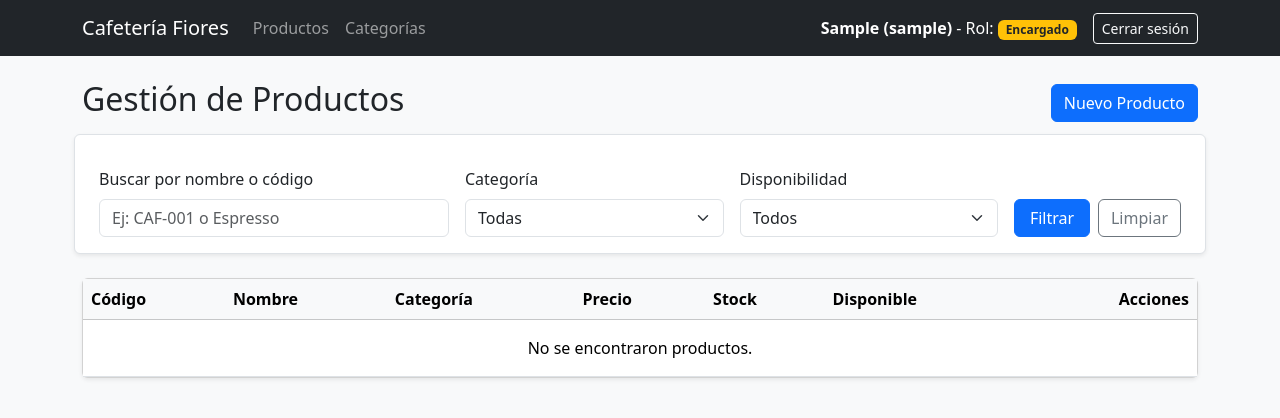
After one commit to TomasZTL/Prueba_BackendN3, a Django app: page /gestion/productos/ in a window 1280 px wide. The commit adds this page. Shown: the top 418 px of the page. Run offline with Django 5.2, Linux system fonts and the light colour scheme; the visitor is signed in with stand-in values (Sample User, id 1); data that the repository does not hold is empty.

Commit message:
[NO-IA] RF-04 Gestion del catalogo y prompts IA RF1,2 Y 3.

```diff
--- a/cafeteria/templates/cafeteria/base.html
+++ b/cafeteria/templates/cafeteria/base.html
@@ -18,7 +18,10 @@
                 <ul class="navbar-nav me-auto mb-2 mb-lg-0">
                     {% if user.is_staff %}
                     <li class="nav-item">
-                        <a class="nav-link" href="{% url 'panel_encargado' %}">Panel Encargado</a>
+                        <a class="nav-link" href="{% url 'producto_lista' %}">Productos</a>
+                    </li>
+                    <li class="nav-item">
+                        <a class="nav-link" href="{% url 'categoria_lista' %}">Categorías</a>
                     </li>
                     {% else %}
                     <li class="nav-item">
--- /dev/null
+++ b/cafeteria/templates/cafeteria/producto_lista.html
@@ -0,0 +1,84 @@
+{% extends 'cafeteria/base.html' %}
+{% load moneda %}
+
+{% block content %}
+<div class="d-flex justify-content-between align-items-center mb-4">
+    <h2>Gestión de Productos</h2>
+    <a href="{% url 'producto_crear' %}" class="btn btn-primary">Nuevo Producto</a>
+</div>
+
+<form method="get" class="row g-3 mb-4 bg-white p-3 rounded shadow-sm border">
+    <div class="col-md-4">
+        <label for="q" class="form-label">Buscar por nombre o código</label>
+        <input type="text" name="q" id="q" class="form-control" placeholder="Ej: CAF-001 o Espresso" value="{{ q }}">
+    </div>
+    <div class="col-md-3">
+        <label for="categoria" class="form-label">Categoría</label>
+        <select name="categoria" id="categoria" class="form-select">
+            <option value="">Todas</option>
+            {% for cat in categorias %}
+            <option value="{{ cat.id }}" {% if categoria_seleccionada == cat.id|stringformat:"s" %}selected{% endif %}>
+                {{ cat.nombre }}
+            </option>
+            {% endfor %}
+        </select>
+    </div>
+    <div class="col-md-3">
+        <label for="disponible" class="form-label">Disponibilidad</label>
+        <select name="disponible" id="disponible" class="form-select">
+            <option value="">Todos</option>
+            <option value="1" {% if disponible_seleccionado == '1' %}selected{% endif %}>Disponibles</option>
+            <option value="0" {% if disponible_seleccionado == '0' %}selected{% endif %}>No disponibles</option>
+        </select>
+    </div>
+    <div class="col-md-2 d-flex align-items-end gap-2">
+        <button type="submit" class="btn btn-primary w-100">Filtrar</button>
+        <a href="{% url 'producto_lista' %}" class="btn btn-outline-secondary">Limpiar</a>
+    </div>
+</form>
+
+<div class="card shadow-sm">
+    <div class="table-responsive">
+        <table class="table table-hover align-middle mb-0">
+            <thead class="table-light">
+                <tr>
+                    <th>Código</th>
+                    <th>Nombre</th>
+                    <th>Categoría</th>
+                    <th>Precio</th>
+                    <th>Stock</th>
+                    <th>Disponible</th>
+                    <th class="text-end">Acciones</th>
+                </tr>
+            </thead>
+            <tbody>
+                {% for prod in productos %}
+                <tr>
+                    <td><code>{{ prod.codigo }}</code></td>
+                    <td class="fw-semibold">{{ prod.nombre }}</td>
+                    <td>{{ prod.categoria.nombre }}</td>
+                    <td>{{ prod.precio|clp }}</td>
+                    <td>{{ prod.stock }}</td>
+                    <td>
+                        {% if prod.disponible %}
+                        <span class="badge bg-success">Sí</span>
+                        {% else %}
+                        <span class="badge bg-secondary">No</span>
+                        {% endif %}
+                    </td>
+                    <td class="text-end">
+                        <a href="{% url 'producto_detalle' prod.pk %}" class="btn btn-sm btn-outline-info">Ver</a>
+                        <a href="{% url 'producto_editar' prod.pk %}" class="btn btn-sm btn-outline-primary">Editar</a>
+                        <a href="{% url 'producto_eliminar' prod.pk %}" class="btn btn-sm btn-outline-danger">Eliminar</a>
+                    </td>
+                </tr>
+                {% empty %}
+                <tr>
+                    <td colspan="7" class="text-center py-3">No se encontraron productos.</td>
+                </tr>
+                {% endfor %}
+            </tbody>
+        </table>
+    </div>
+</div>
+{% endblock %}
--- a/cafeteria/urls.py
+++ b/cafeteria/urls.py
@@ -7,4 +7,14 @@ urlpatterns = [
     path('logout/', views.logout_view, name='logout'),
     path('catalogo/', views.catalogo, name='catalogo'),
     path('gestion/', views.panel_encargado, name='panel_encargado'),
+    path('gestion/categorias/', views.categoria_lista, name='categoria_lista'),
+    path('gestion/categorias/nueva/', views.categoria_crear, name='categoria_crear'),
+    path('gestion/categorias/<int:pk>/', views.categoria_detalle, name='categoria_detalle'),
+    path('gestion/categorias/<int:pk>/editar/', views.categoria_editar, name='categoria_editar'),
+    path('gestion/categorias/<int:pk>/eliminar/', views.categoria_eliminar, name='categoria_eliminar'),
+    path('gestion/productos/', views.producto_lista, name='producto_lista'),
+    path('gestion/productos/nuevo/', views.producto_crear, name='producto_crear'),
+    path('gestion/productos/<int:pk>/', views.producto_detalle, name='producto_detalle'),
+    path('gestion/productos/<int:pk>/editar/', views.producto_editar, name='producto_editar'),
+    path('gestion/productos/<int:pk>/eliminar/', views.producto_eliminar, name='producto_eliminar'),
 ]
--- a/cafeteria/views.py
+++ b/cafeteria/views.py
@@ -1,10 +1,12 @@
-from django.shortcuts import render, redirect
+from django.shortcuts import render, redirect, get_object_or_404
 from django.contrib.auth import authenticate, login, logout
 from django.contrib.auth.decorators import login_required
 from django.contrib import messages
 from django.core.exceptions import PermissionDenied
+from django.db.models import Q, ProtectedError
 from functools import wraps
 from .models import Categoria, Producto
+from .forms import CategoriaForm, ProductoForm
 
 
 def solo_encargado(view_func):
@@ -53,7 +55,7 @@ def logout_view(request):
 @login_required
 def inicio(request):
     if request.user.is_staff:
-        return redirect('panel_encargado')
+        return redirect('producto_lista')
     return redirect('catalogo')
 
 
@@ -82,4 +84,141 @@ def catalogo(request):
 
 @solo_encargado
 def panel_encargado(request):
-    return render(request, 'cafeteria/panel_encargado.html')
+    return redirect('producto_lista')
+
+
+@solo_encargado
+def categoria_lista(request):
+    categorias = Categoria.objects.all().order_by('nombre')
+    return render(request, 'cafeteria/categoria_lista.html', {'categorias': categorias})
+
+
+@solo_encargado
+def categoria_detalle(request, pk):
+    categoria = get_object_or_404(Categoria, pk=pk)
+    productos = categoria.productos.all().order_by('codigo')
+    return render(request, 'cafeteria/categoria_detalle.html', {'categoria': categoria, 'productos': productos})
+
+
+@solo_encargado
+def categoria_crear(request):
+    if request.method == 'POST':
+        form = CategoriaForm(request.POST)
+        if form.is_valid():
+            form.save()
+            messages.success(request, 'Categoría creada correctamente.')
+            return redirect('categoria_lista')
+        else:
+            messages.error(request, 'Corrige los errores del formulario.')
+    else:
+        form = CategoriaForm()
+    return render(request, 'cafeteria/categoria_form.html', {'form': form, 'titulo': 'Nueva Categoría'})
+
+
+@solo_encargado
+def categoria_editar(request, pk):
+    categoria = get_object_or_404(Categoria, pk=pk)
+    if request.method == 'POST':
+        form = CategoriaForm(request.POST, instance=categoria)
+        if form.is_valid():
+            form.save()
+            messages.success(request, 'Categoría actualizada correctamente.')
+            return redirect('categoria_lista')
+        else:
+            messages.error(request, 'Corrige los errores del formulario.')
+    else:
+        form = CategoriaForm(instance=categoria)
+    return render(request, 'cafeteria/categoria_form.html', {'form': form, 'titulo': 'Editar Categoría'})
+
+
+@solo_encargado
+def categoria_eliminar(request, pk):
+    categoria = get_object_or_404(Categoria, pk=pk)
+    if request.method == 'POST':
+        try:
+            categoria.delete()
+            messages.success(request, 'Categoría eliminada correctamente.')
+        except ProtectedError:
+            messages.error(request, 'No se puede eliminar la categoría porque tiene productos asociados.')
+        return redirect('categoria_lista')
+    return render(request, 'cafeteria/categoria_confirmar_eliminar.html', {'categoria': categoria})
+
+
+@solo_encargado
+def producto_lista(request):
+    categorias = Categoria.objects.all().order_by('nombre')
+    productos = Producto.objects.select_related('categoria').all().order_by('codigo')
+
+    q = request.GET.get('q', '').strip()
+    categoria_id = request.GET.get('categoria', '').strip()
+    disponible = request.GET.get('disponible', '').strip()
+
+    if q:
+        productos = productos.filter(Q(nombre__icontains=q) | Q(codigo__icontains=q))
+
+    if categoria_id:
+        productos = productos.filter(categoria_id=categoria_id)
+
+    if disponible == '1':
+        productos = productos.filter(disponible=True)
+    elif disponible == '0':
+        productos = productos.filter(disponible=False)
+
+    context = {
+        'productos': productos,
+        'categorias': categorias,
+        'q': q,
+        'categoria_seleccionada': categoria_id,
+        'disponible_seleccionado': disponible,
+    }
+    return render(request, 'cafeteria/producto_lista.html', context)
+
+
+@solo_encargado
+def producto_detalle(request, pk):
+    producto = get_object_or_404(Producto, pk=pk)
+    return render(request, 'cafeteria/producto_detalle.html', {'producto': producto})
+
+
+@solo_encargado
+def producto_crear(request):
+    if request.method == 'POST':
+        form = ProductoForm(request.POST)
+        if form.is_valid():
+            form.save()
+            messages.success(request, 'Producto creado correctamente.')
+            return redirect('producto_lista')
+        else:
+            messages.error(request, 'Corrige los errores del formulario.')
+    else:
+        form = ProductoForm()
+    return render(request, 'cafeteria/producto_form.html', {'form': form, 'titulo': 'Nuevo Producto'})
+
+
+@solo_encargado
+def producto_editar(request, pk):
+    producto = get_object_or_404(Producto, pk=pk)
+    if request.method == 'POST':
+        form = ProductoForm(request.POST, instance=producto)
+        if form.is_valid():
+            form.save()
+            messages.success(request, 'Producto actualizado correctamente.')
+            return redirect('producto_lista')
+        else:
+            messages.error(request, 'Corrige los errores del formulario.')
+    else:
+        form = ProductoForm(instance=producto)
+    return render(request, 'cafeteria/producto_form.html', {'form': form, 'titulo': 'Editar Producto'})
+
+
+@solo_encargado
+def producto_eliminar(request, pk):
+    producto = get_object_or_404(Producto, pk=pk)
+    if request.method == 'POST':
+        try:
+            producto.delete()
+            messages.success(request, 'Producto eliminado correctamente.')
+        except ProtectedError:
+            messages.error(request, 'No se puede eliminar el producto porque figura en algún pedido.')
+        return redirect('producto_lista')
+    return render(request, 'cafeteria/producto_confirmar_eliminar.html', {'producto': producto})
```
Also changed, not shown: BITACORA_IA.md (added, +26 -0 lines), cafeteria/forms.py (added, +46 -0 lines), cafeteria/templates/cafeteria/categoria_confirmar_eliminar.html (added, +21 -0 lines), cafeteria/templates/cafeteria/categoria_detalle.html (added, +57 -0 lines), cafeteria/templates/cafeteria/categoria_form.html (added, +36 -0 lines), cafeteria/templates/cafeteria/categoria_lista.html (added, +47 -0 lines), cafeteria/templates/cafeteria/producto_confirmar_eliminar.html (added, +21 -0 lines), cafeteria/templates/cafeteria/producto_detalle.html (added, +36 -0 lines), cafeteria/templates/cafeteria/producto_form.html (added, +36 -0 lines).
